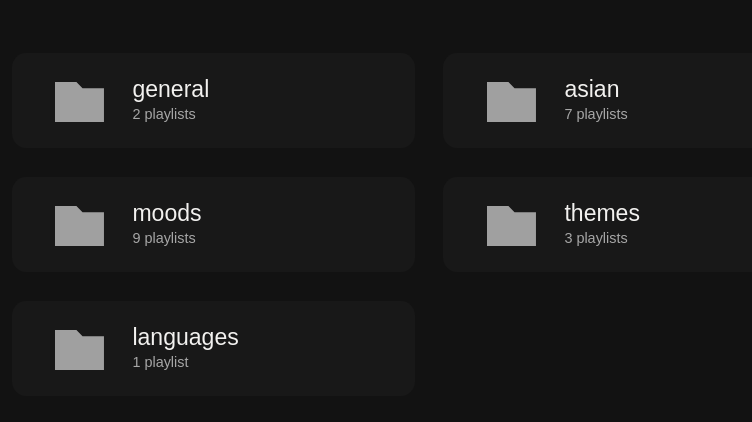
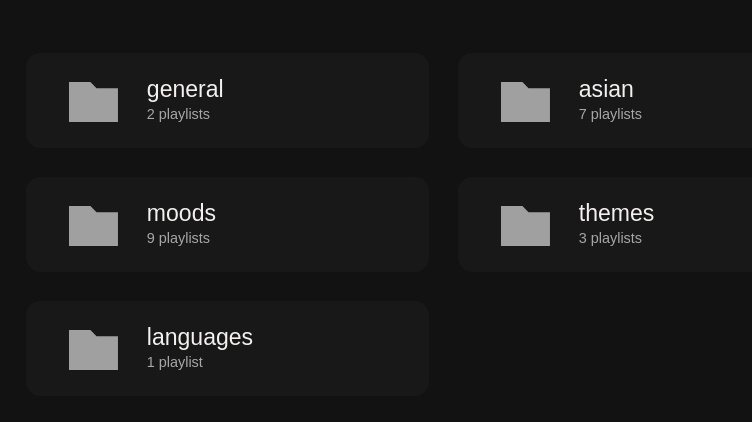
Before and after one commit to andrewkdinh/spotify.andrewkdinh.com, a plain HTML site: page index.html in a window 1280 px wide. Shown: the part 197-619 px from the top of the page, without its empty margins (45-797 px from the left). Drawn offline with Linux system fonts and the light colour scheme.

```diff
--- a/css/general.css
+++ b/css/general.css
@@ -70,7 +70,7 @@ SPOTIFY
     width: 90vw;
     max-width: 40rem;
     margin: 0 auto;
-    padding: 1rem;
+    padding: 0.5rem;
 
     overflow-x: hidden;
 }
@@ -84,7 +84,8 @@ SPOTIFY
     align-content: start;
     width: calc(100% - 2rem);
 
-    height: calc(100% - 2rem);
+    height: calc(100% - 1rem);
+    margin: 0.5rem;
     overflow-x: hidden;
 
     flex-wrap: wrap;
@@ -112,10 +113,7 @@ SPOTIFY
     text-align: center;
 
     height: 2.5rem;
-    /*
-    display: flex;
-    align-items: center;
-    */
+    padding: 0 2rem;
 }
 
 .spotify-view-title {
@@ -309,7 +307,7 @@ SPOTIFY
 }
 
 .spotify-playlist-embed {
-    width: 100%;
+    width: calc(100% - 1rem);
     height: 25rem;
 
     border: none;
```
